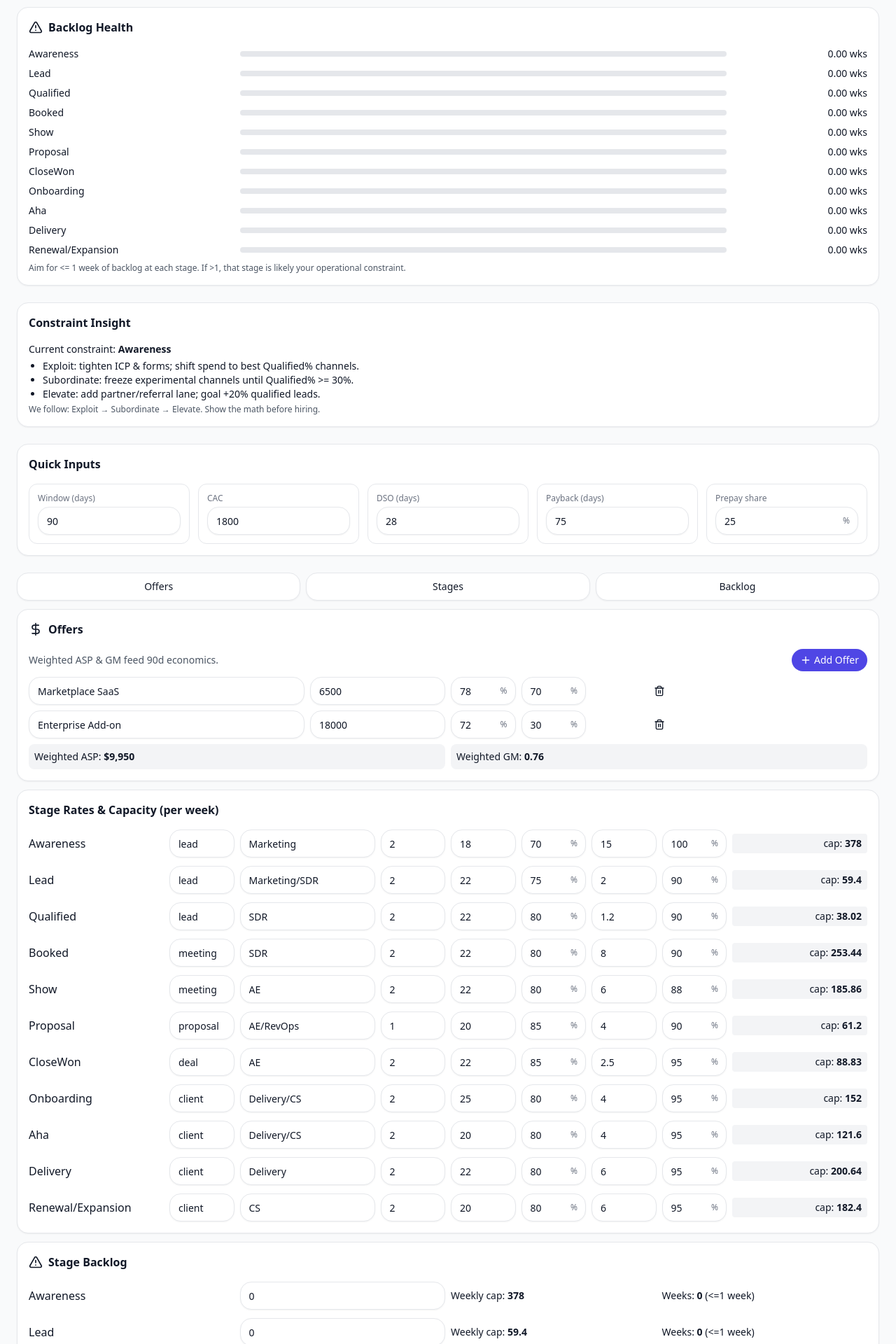
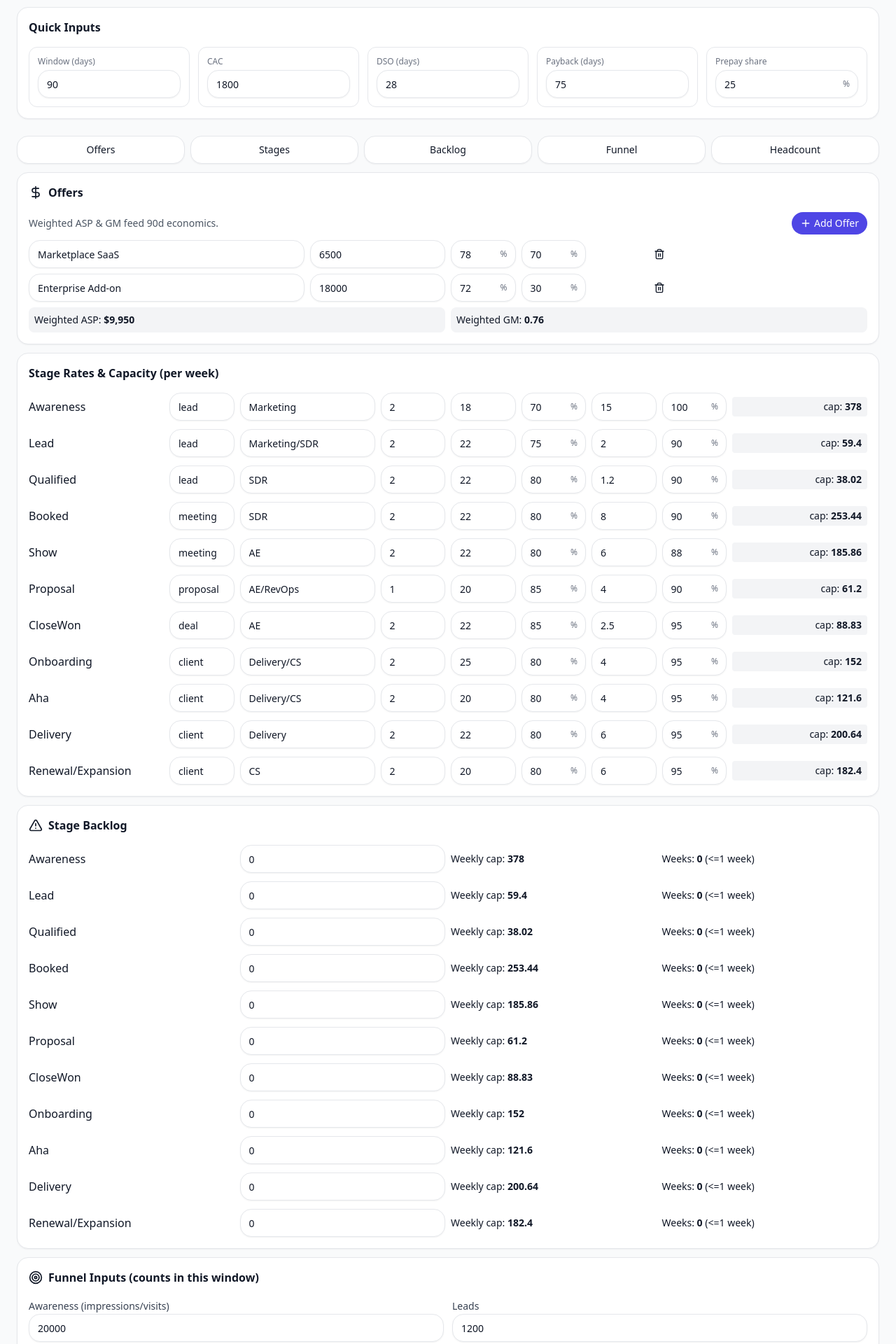
Before and after one commit to powerstephen/Customer-Acquisition, a Next.js app: page / in a window 1280 px wide. Shown: the part 780-2700 px from the top of the page at 70% size. Built offline with nearby package versions, Linux system fonts and the light colour scheme.

Commit message:
Update page.tsx

```diff
--- a/app/page.tsx
+++ b/app/page.tsx
@@ -7,7 +7,7 @@ import { Button } from "../components/ui/button";
 import { Input } from "../components/ui/input";
 import { Label } from "../components/ui/label";
 import { Tabs, TabsContent, TabsList, TabsTrigger } from "../components/ui/tabs";
-import { Plus, Trash2, DollarSign, AlertTriangle, Database, Bug, Target, TrendingUp, Activity } from "lucide-react";
+import { Plus, Trash2, DollarSign, AlertTriangle, Database, Bug, Target, TrendingUp, Activity, Users } from "lucide-react";
 
 /** ---------- Types ---------- */
 type Offer = { id: string; name: string; asp: number; gm: number; share: number };
@@ -25,18 +25,8 @@ const uid = () => Math.random().toString(36).slice(2) + Date.now().toString(36);
 
 /** ---------- Decimal (2-dp) & Percent (2-dp) Inputs ---------- */
 function DecimalInput({
-  value,
-  onChange,
-  className,
-  min,
-  max,
-}: {
-  value: number;
-  onChange: (v: number) => void;
-  className?: string;
-  min?: number;
-  max?: number;
-}) {
+  value, onChange, className, min, max,
+}: { value: number; onChange: (v: number) => void; className?: string; min?: number; max?: number; }) {
   const to2 = (v: number) => Number.isFinite(v) ? Number(v.toFixed(2)) : 0;
   return (
     <Input
@@ -64,7 +54,7 @@ function DecimalInput({
 function PercentInput({
   value, onChange, className,
 }: { value: number; onChange: (v: number) => void; className?: string }) {
-  const to2 = (v: number) => Number.isFinite(v) ? Number(v.toFixed(4)) : 0; // store with a bit more internal precision
+  const to4 = (v: number) => Number.isFinite(v) ? Number(v.toFixed(4)) : 0; // store precise decimal
   const display = Number.isFinite(value) ? Number((value * 100).toFixed(2)) : 0;
   return (
     <div className="relative">
@@ -79,13 +69,13 @@ function PercentInput({
         onChange={(e) => {
           const raw = parseFloat(e.target.value);
           const dec = (Number.isFinite(raw) ? raw : 0) / 100;
-          onChange(to2(dec));
+          onChange(to4(dec));
         }}
         onBlur={(e) => {
           const raw = parseFloat(e.target.value);
           const dec = (Number.isFinite(raw) ? raw : 0) / 100;
-          e.currentTarget.value = (Math.max(0, Math.min(100, (dec * 100)))).toFixed(2);
-          onChange(to2(dec));
+          e.currentTarget.value = (Math.max(0, Math.min(100, dec * 100))).toFixed(2);
+          onChange(to4(dec));
         }}
       />
       <span className="pointer-events-none absolute right-3 top-1/2 -translate-y-1/2 text-gray-500 text-xs">%</span>
@@ -209,7 +199,7 @@ export default function OpsCockpit() {
   const weightedASP = useMemo(() => sum(offers.map(o => o.asp * o.share)), [offers]);
   const weightedGM  = useMemo(() => sum(offers.map(o => o.gm  * o.share)) / (sum(offers.map(o => o.share)) || 1), [offers]);
 
-  // Conversions
+  // Conversions (from funnel counts)
   const cAwareLead  = useMemo(() => (funnel.awareness ? safe(funnel.lead     / funnel.awareness, 0) : 0), [funnel]);
   const cLeadQual   = useMemo(() => (funnel.lead       ? safe(funnel.qualified/ funnel.lead,       0) : 0), [funnel]);
   const cQualBooked = useMemo(() => (funnel.qualified  ? safe(funnel.booked   / funnel.qualified,  0) : 0), [funnel]);
@@ -305,54 +295,12 @@ export default function OpsCockpit() {
   const removeOffer  = (id: string) => setOffers(prev => prev.filter(o => o.id !== id));
   const setBacklogUnits = (id: string, units: number) => setBacklog(prev => prev.map(b => b.id === id ? { ...b, units } : b));
 
-  // Constraint prescriptions
-  function constraintAdvice(stage: string) {
-    switch (stage) {
-      case "Awareness":
-      case "Lead":
-        return [
-          "Exploit: tighten ICP & forms; shift spend to best Qualified% channels.",
-          "Subordinate: freeze experimental channels until Qualified% >= 30%.",
-          "Elevate: add partner/referral lane; goal +20% qualified leads."
-        ];
-      case "Qualified":
-      case "Booked":
-        return [
-          "Exploit: SDR call blocks; booking script v2.",
-          "Subordinate: cap WIP on outreach sequences; raise show rate.",
-          "Elevate: auto-scheduler + reminders to cut no-shows."
-        ];
-      case "Show":
-      case "Proposal":
-        return [
-          "Exploit: demo narrative & next-step checklist; template proposal.",
-          "Subordinate: limit open proposals per AE (WIP<=8).",
-          "Elevate: proposal ops (0.5 FTE/contractor) + enablement."
-        ];
-      case "CloseWon":
-        return [
-          "Exploit: reference calls; pricing bands to reduce discounting.",
-          "Subordinate: enforce mutual close plans.",
-          "Elevate: add light SE support for complex deals."
-        ];
-      case "Onboarding":
-      case "Aha":
-      case "Delivery":
-        return [
-          "Exploit: pre-boarding & first-value-in-7-days playbook.",
-          "Subordinate: limit concurrent onboardings; protect maker time.",
-          "Elevate: automate provisioning; add contractor buffer if needed."
-        ];
-      case "Renewal/Expansion":
-        return [
-          "Exploit: QBR cadence; value recap emails.",
-          "Subordinate: focus CS bandwidth on risk accounts first.",
-          "Elevate: light-touch adoption tooling; expansion playbooks."
-        ];
-      default:
-        return ["No advice — set a preset or enter data."];
-    }
-  }
+  const updateHC = (id: string, patch: Partial<HeadcountRow>) =>
+    setHeadcount(prev => prev.map(h => h.id === id ? { ...h, ...patch } : h));
+  const addHC = () =>
+    setHeadcount(prev => [...prev, { id: uid(), role: "", fte: 1, focusHrs: 20, util: 0.75, contractors: 0 }]);
+  const removeHC = (id: string) =>
+    setHeadcount(prev => prev.filter(h => h.id !== id));
 
   return (
     <main className="mx-auto max-w-7xl p-6 space-y-6">
@@ -374,7 +322,7 @@ export default function OpsCockpit() {
             <Button onClick={() => applyPreset(presetKey)} className="flex items-center gap-1"><Database className="h-4 w-4"/> Load Preset</Button>
           </div>
         </div>
-        <p className="text-gray-600">Snapshot of constraint, demand gap, sales effectiveness, delivery, and cash — in one place.</p>
+        <p className="text-gray-600">Enter your funnel counts & headcount; everything else updates automatically.</p>
       </motion.div>
 
       {/* ---------- System Summary Grid ---------- */}
@@ -429,7 +377,7 @@ export default function OpsCockpit() {
         </CardContent>
       </Card>
 
-      {/* ---------- Cash & Efficiency Panel ---------- */}
+      {/* ---------- Cash & Util & Lead Gap ---------- */}
       <div className="grid grid-cols-1 md:grid-cols-3 gap-4">
         <Card>
           <CardHeader><CardTitle className="flex items-center gap-2"><DollarSign className="h-5 w-5"/>Cash & Terms</CardTitle></CardHeader>
@@ -438,7 +386,7 @@ export default function OpsCockpit() {
             <div><Label>DSO (days)</Label><Input type="number" value={cash.dso} onChange={e => setCash({ ...cash, dso: parseInt(e.target.value || "0", 10) })} /></div>
             <div><Label>Payback (days)</Label><Input type="number" value={cash.paybackDays} onChange={e => setCash({ ...cash, paybackDays: parseInt(e.target.value || "0", 10) })} /></div>
             <div><Label>Prepay share</Label><PercentInput value={cash.prepayShare} onChange={(v) => setCash({ ...cash, prepayShare: v })} /></div>
-            <div className="col-span-2 text-xs text-gray-600">If GP30/CAC &lt; 3, prioritize deposits, annual prepay incentives, and faster billing ops.</div>
+            <div className="col-span-2 text-xs text-gray-600">If GP30/CAC &lt; 3, prioritize deposits & faster billing ops.</div>
           </CardContent>
         </Card>
 
@@ -463,7 +411,7 @@ export default function OpsCockpit() {
         <Card>
           <CardHeader><CardTitle className="flex items-center gap-2"><TrendingUp className="h-5 w-5"/>Lead Gap Meter</CardTitle></CardHeader>
           <CardContent className="space-y-2">
-            <div className="text-sm">Required leads/week to saturate sales: <b>{fmt(requiredLeadsPerWeek,0)}</b></div>
+            <div className="text-sm">Required leads/week: <b>{fmt(requiredLeadsPerWeek,0)}</b></div>
             <div className="text-sm">Actual leads/week: <b>{fmt(actualLeadsPerWeek,0)}</b></div>
             <div className="w-full h-3 bg-gray-200 rounded overflow-hidden">
               <div className="h-3 bg-indigo-600" style={{ width: `${Math.min(100, (actualLeadsPerWeek/Math.max(1,requiredLeadsPerWeek))*100)}%` }}></div>
@@ -473,48 +421,9 @@ export default function OpsCockpit() {
                 ? `Short by ~${fmt(leadGapPerWeek,0)} leads/week to hit ceiling.`
                 : "Lead supply sufficient to saturate sales."}
             </div>
-            <div className="text-xs text-gray-600">Shift effort/budget toward channels with higher Qualified% to close the gap faster.</div>
           </CardContent>
         </Card>
       </div>
-
-      {/* ---------- Backlog Health ---------- */}
-      <Card>
-        <CardHeader><CardTitle className="flex items-center gap-2"><AlertTriangle className="h-5 w-5"/>Backlog Health</CardTitle></CardHeader>
-        <CardContent className="space-y-2">
-          {stages.map((s, i) => {
-            const cap = capsPerWeek[i]?.cap ?? 0;
-            const units = backlog[i]?.units ?? 0;
-            const weeksOf = cap > 0 ? units / cap : 0;
-            const wks = safe(weeksOf,0);
-            const pct = Math.min(100, Math.max(0, (wks/2)*100)); // scale 0..2wks
-            return (
-              <div key={s.id} className="grid grid-cols-12 gap-2 items-center">
-                <div className="col-span-3 text-sm">{s.stage}</div>
-                <div className="col-span-7">
-                  <div className="w-full h-2 rounded bg-gray-200 overflow-hidden">
-                    <div className={`h-2 ${wks>1? "bg-red-500":"bg-emerald-500"}`} style={{ width: `${pct}%` }}></div>
-                  </div>
-                </div>
-                <div className="col-span-2 text-sm text-right">{wks.toFixed(2)} wks</div>
-              </div>
-            );
-          })}
-          <div className="text-xs text-gray-600">Aim for &lt;= 1 week of backlog at each stage. If &gt;1, that stage is likely your operational constraint.</div>
-        </CardContent>
-      </Card>
-
-      {/* ---------- Constraint Insight ---------- */}
-      <Card>
-        <CardHeader><CardTitle>Constraint Insight</CardTitle></CardHeader>
-        <CardContent className="space-y-1">
-          <div className="text-sm">Current constraint: <b>{systemDealsPerWeek.stage}</b></div>
-          <ul className="list-disc pl-5 text-sm">
-            {constraintAdvice(systemDealsPerWeek.stage).map((t, i) => <li key={i}>{t}</li>)}
-          </ul>
-          <div className="text-xs text-gray-600">We follow: Exploit → Subordinate → Elevate. Show the math before hiring.</div>
-        </CardContent>
-      </Card>
 
       {/* ---------- Quick Inputs ---------- */}
       <Card>
@@ -545,16 +454,18 @@ export default function OpsCockpit() {
         </CardContent>
       </Card>
 
-      {/* ---------- Offers / Stages / Backlog Inputs ---------- */}
+      {/* ---------- Tabs: Offers / Stages / Backlog / Funnel / Headcount ---------- */}
       <Tabs defaultValue="offers" className="w-full">
-        <TabsList className="grid w-full grid-cols-3">
-          <TabsTrigger>Offers</TabsTrigger>
-          <TabsTrigger>Stages</TabsTrigger>
-          <TabsTrigger>Backlog</TabsTrigger>
+        <TabsList className="grid w-full grid-cols-5">
+          <TabsTrigger value="offers">Offers</TabsTrigger>
+          <TabsTrigger value="stages">Stages</TabsTrigger>
+          <TabsTrigger value="backlog">Backlog</TabsTrigger>
+          <TabsTrigger value="funnel">Funnel</TabsTrigger>
+          <TabsTrigger value="headcount">Headcount</TabsTrigger>
         </TabsList>
 
         {/* Offers */}
-        <TabsContent>
+        <TabsContent value="offers">
           <Card>
             <CardHeader><CardTitle className="flex items-center gap-2"><DollarSign className="h-5 w-5"/>Offers</CardTitle></CardHeader>
             <CardContent className="space-y-2">
@@ -580,7 +491,7 @@ export default function OpsCockpit() {
         </TabsContent>
 
         {/* Stages */}
-        <TabsContent>
+        <TabsContent value="stages">
           <Card>
             <CardHeader><CardTitle>Stage Rates & Capacity (per week)</CardTitle></CardHeader>
             <CardContent className="space-y-3">
@@ -605,8 +516,8 @@ export default function OpsCockpit() {
           </Card>
         </TabsContent>
 
-        {/* Backlog (inputs) */}
-        <TabsContent>
+        {/* Backlog */}
+        <TabsContent value="backlog">
           <Card>
             <CardHeader><CardTitle className="flex items-center gap-2"><AlertTriangle className="h-5 w-5"/>Stage Backlog</CardTitle></CardHeader>
             <CardContent className="space-y-3">
@@ -626,6 +537,60 @@ export default function OpsCockpit() {
             </CardContent>
           </Card>
         </TabsContent>
+
+        {/* Funnel (NEW) */}
+        <TabsContent value="funnel">
+          <Card>
+            <CardHeader><CardTitle className="flex items-center gap-2"><Target className="h-5 w-5"/>Funnel Inputs (counts in this window)</CardTitle></CardHeader>
+            <CardContent className="grid grid-cols-1 md:grid-cols-2 gap-3">
+              {([
+                { key: "awareness", label: "Awareness (impressions/visits)" },
+                { key: "lead",      label: "Leads" },
+                { key: "qualified", label: "Qualified" },
+                { key: "booked",    label: "Meetings Booked" },
+                { key: "show",      label: "Meetings Show" },
+                { key: "proposal",  label: "Proposals" },
+                { key: "closeWon",  label: "Close Won" },
+              ] as {key: keyof FunnelCounts; label: string}[]).map((r) => (
+                <div key={r.key}>
+                  <Label>{r.label}</Label>
+                  <Input
+                    type="number"
+                    value={funnel[r.key]}
+                    onChange={(e) => setFunnel({ ...funnel, [r.key]: parseInt(e.target.value || "0", 10) })}
+                  />
+                </div>
+              ))}
+              <div className="md:col-span-2 text-xs text-gray-600">
+                Tip: enter the last 90 days from your CRM; conversions update above instantly.
+              </div>
+            </CardContent>
+          </Card>
+        </TabsContent>
+
+        {/* Headcount (NEW) */}
+        <TabsContent value="headcount">
+          <Card>
+            <CardHeader><CardTitle className="flex items-center gap-2"><Users className="h-5 w-5"/>Headcount & Focus Hours</CardTitle></CardHeader>
+            <CardContent className="space-y-2">
+              <div className="flex justify-between items-center">
+                <div className="text-sm text-gray-600">FTE + contractors drive capacity via FocusHrs × Util × StdRate × Yield.</div>
+                <Button size="sm" onClick={addHC}><Plus className="h-4 w-4 mr-1"/>Add Row</Button>
+              </div>
+              {headcount.map(h => (
+                <div key={h.id} className="grid grid-cols-12 gap-2 items-center">
+                  <Input className="col-span-3" placeholder="Role" value={h.role} onChange={e => updateHC(h.id, { role: e.target.value })} />
+                  <Input className="col-span-2" type="number" value={h.fte} onChange={e => updateHC(h.id, { fte: parseInt(e.target.value || "0", 10) })} />
+                  <Input className="col-span-2" type="number" value={h.focusHrs} onChange={e => updateHC(h.id, { focusHrs: parseInt(e.target.value || "0", 10) })} />
+                  <PercentInput className="col-span-2" value={h.util} onChange={(v) => updateHC(h.id, { util: v })} />
+                  <DecimalInput className="col-span-2" value={h.contractors} onChange={(v) => updateHC(h.id, { contractors: v })} />
+                  <Button className="col-span-1" variant="ghost" onClick={() => removeHC(h.id)}><Trash2 className="h-4 w-4"/></Button>
+                </div>
+              ))}
+              <div className="text-xs text-gray-600">Note: capacity by stage comes from the **Stages** tab (owner teams & rates). Use Headcount to sanity-check total FTE & utilization visuals.</div>
+            </CardContent>
+          </Card>
+        </TabsContent>
       </Tabs>
 
       {/* Debug export toggle */}
@@ -633,7 +598,7 @@ export default function OpsCockpit() {
         <Button variant="secondary" onClick={() => setShowExport(s => !s)} className="flex items-center gap-2">
           <Bug className="h-4 w-4"/>{showExport ? "Hide debug export" : "Show debug export"}
         </Button>
-        <span className="text-xs text-gray-500">Only if you want a JSON snapshot.</span>
+        <span className="text-xs text-gray-500">JSON snapshot for copy/paste.</span>
       </div>
       {showExport && (
         <Card>
@@ -658,7 +623,7 @@ export default function OpsCockpit() {
         </Card>
       )}
 
-      <p className="text-[11px] text-gray-500">Presets are illustrative. Replace with your numbers for real insights.</p>
+      <p className="text-[11px] text-gray-500">Presets are illustrative. Replace with your CRM/BI numbers for real insights.</p>
     </main>
   );
 }
```
